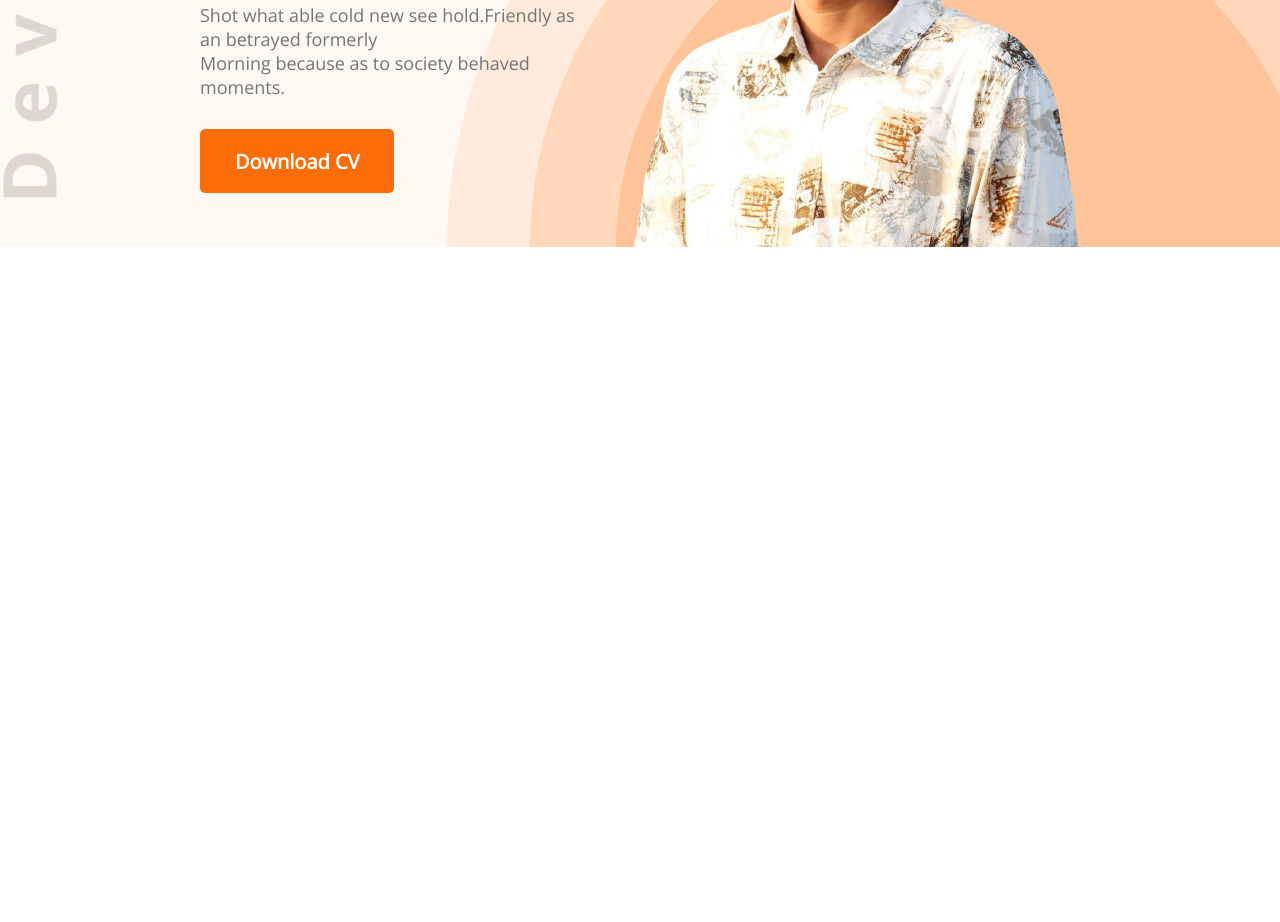
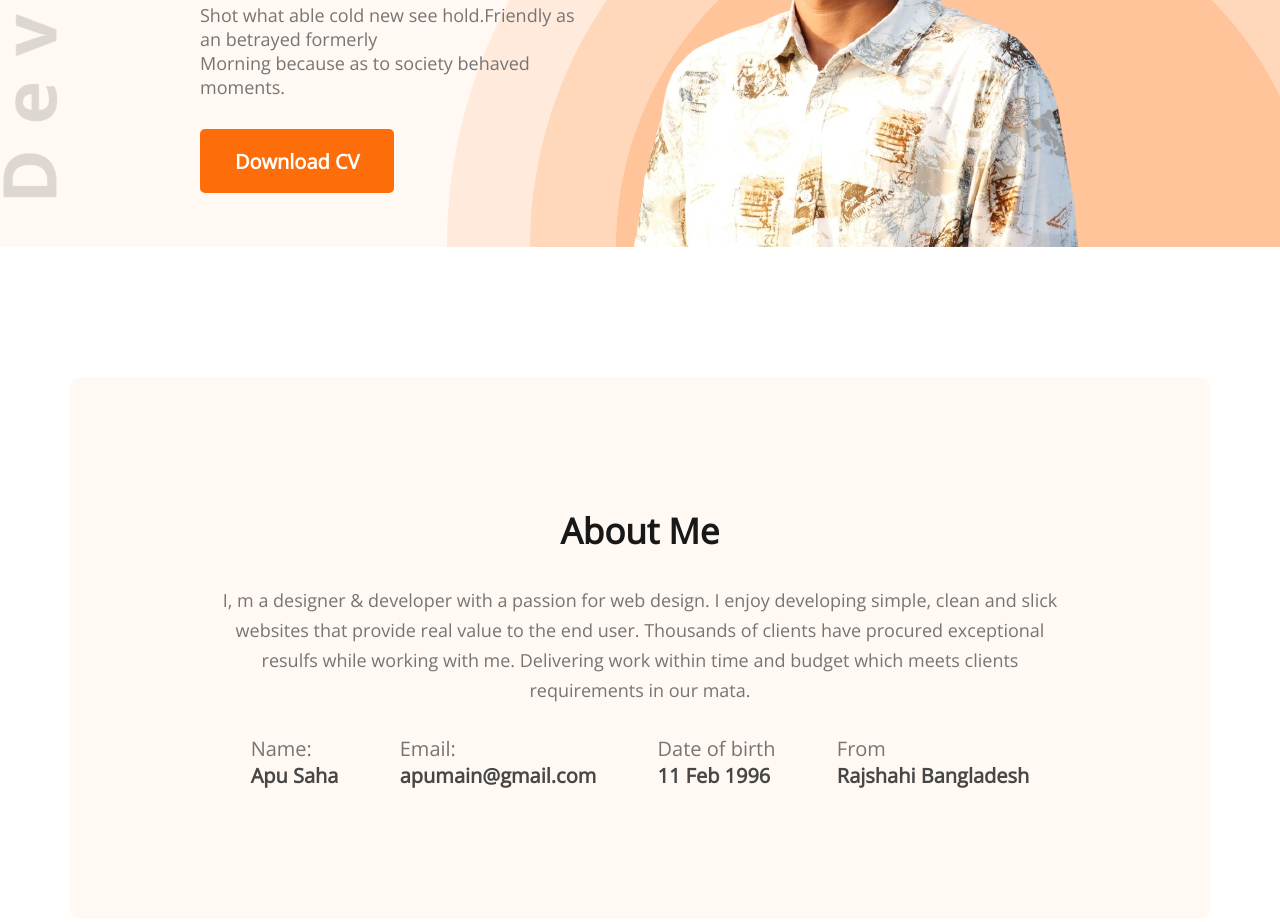
Before and after one commit to iamapusaha/developer-portfolio, a plain HTML site: page index.html in a window 1280 px wide. Shown: the part 417-1339 px from the top of the page. Before the commit the page ends 800 px from the top, so only its background shows below. Drawn offline with nearby package versions, Linux system fonts and the light colour scheme.

Commit message:
about section done

```diff
--- a/index.html
+++ b/index.html
@@ -36,7 +36,31 @@
         </div>
     </header>
     <main>
-
+        <section class="about">
+            <h3 class="section-title">About Me</h3>
+            <p class="section-discription">I, m a designer & developer with a passion for web design. I enjoy developing
+                simple, clean and slick websites that provide real value to the end user. Thousands of clients have
+                procured exceptional resulfs while working with me. Delivering work within time and budget which meets
+                clients requirements in our mata.</p>
+            <div class="about-info-container">
+                <div class="about-info">
+                    <p class="info-title">Name:</p>
+                    <p class="info-discription">Apu Saha</p>
+                </div>
+                <div class="about-info">
+                    <p class="info-title">Email:</p>
+                    <p class="info-discription">apumain@gmail.com</p>
+                </div>
+                <div class="about-info">
+                    <p class="info-title">Date of birth</p>
+                    <p class="info-discription">11 Feb 1996</p>
+                </div>
+                <div class="about-info">
+                    <p class="info-title">From</p>
+                    <p class="info-discription">Rajshahi Bangladesh</p>
+                </div>
+            </div>
+        </section>
     </main>
     <footer>
 
--- a/styles/portfolio.css
+++ b/styles/portfolio.css
@@ -77,3 +77,51 @@ nav li {
     color: #757575;
     margin-bottom: 30px;
 }
+
+/* main section */
+main {
+    max-width: 1140px;
+    margin: 0 auto;
+}
+
+/* about me section style */
+
+.about {
+    margin: 130px 0;
+    background: #FFF8F3;
+    border-radius: 10px;
+    padding: 130px 150px;
+}
+
+.section-title {
+    text-align: center;
+    margin-bottom: 30px;
+    font-weight: 700;
+    font-size: 35px;
+    line-height: 48px;
+    color: #181818;
+}
+
+.section-discription {
+    font-size: 18px;
+    line-height: 30px;
+    text-align: center;
+    color: #757575;
+    margin-bottom: 30px;
+}
+
+.about-info-container {
+    display: flex;
+    justify-content: space-around;
+}
+
+.info-title {
+    font-size: 20px;
+    color: #757575;
+}
+
+.info-discription {
+    font-weight: 700;
+    font-size: 20px;
+    color: #474747;
+}
```
